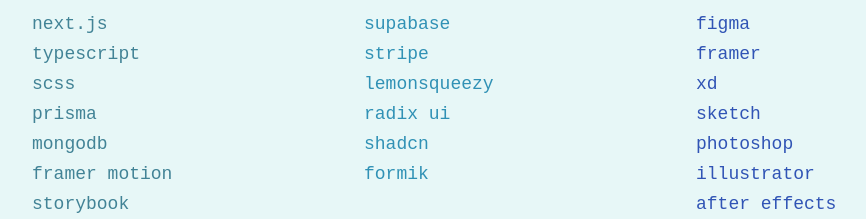
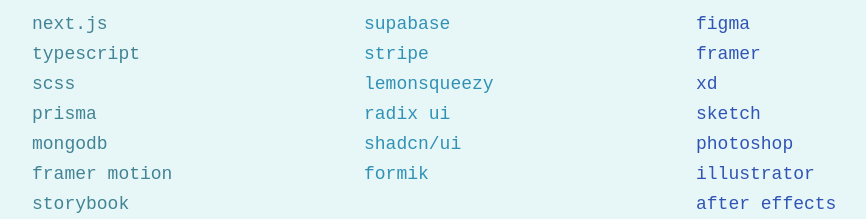
Before and after one commit to uixmat/uixmat-v2, a Next.js app: page / in a window 1280 px wide. Shown: the part 2560-2779 px from the top of the page, without its empty margins (128-994 px from the left). Built offline with nearby package versions, Linux system fonts and the light colour scheme.

Commit message:
updated github url

```diff
--- a/src/app/page.tsx
+++ b/src/app/page.tsx
@@ -78,7 +78,7 @@
             <li>stripe</li>
             <li>lemonsqueezy</li>
             <li>radix ui</li>
-            <li>shadcn</li>
+            <li>shadcn/ui</li>
             <li>formik</li>
           </ul>
           <ul>
@@ -143,7 +143,7 @@
           </li>
           <li>
             <a
-              href="https://github.com/mattsince87"
+              href="https://github.com/uixmat"
               target="_blank"
               rel="nofollow noreferrer"
             >
```
